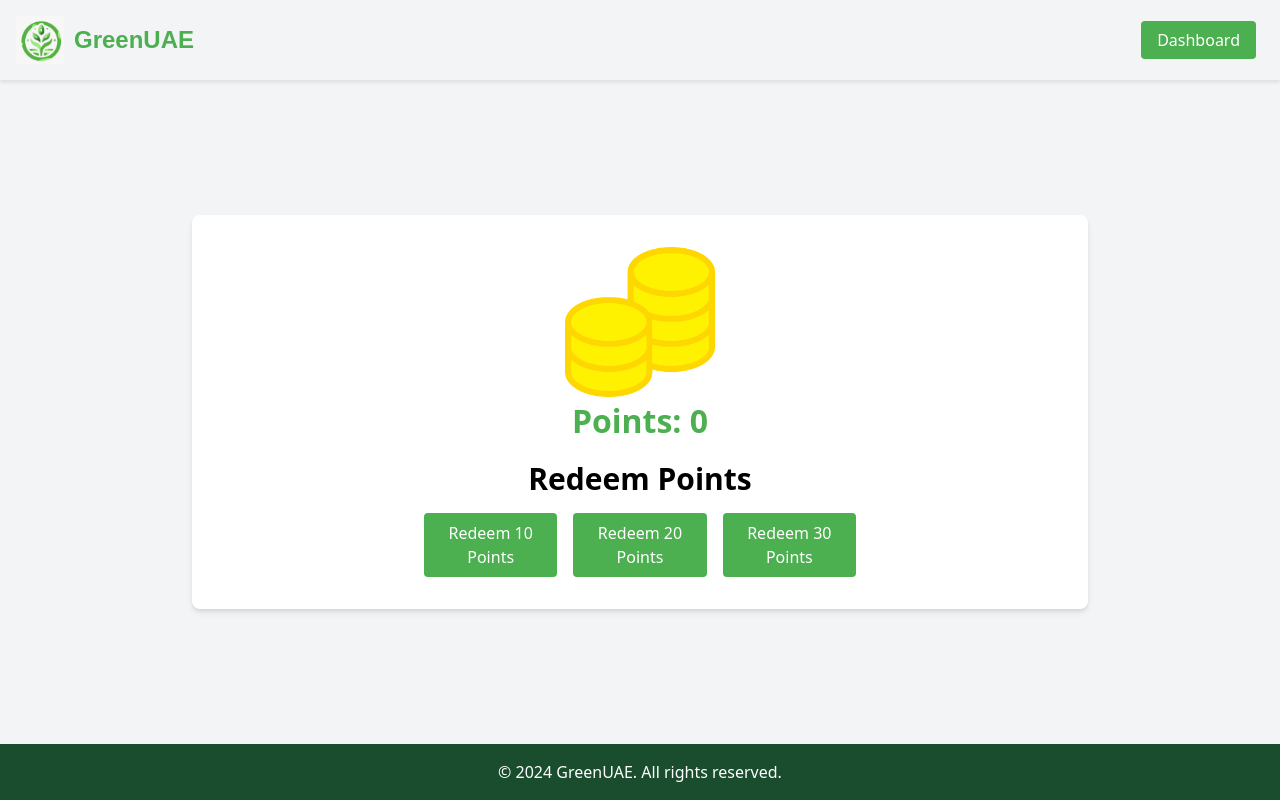
After one commit to ahmadaljaghbeir/GreenUAE, a Spring Boot app: page /points in a window 1280 px wide. The commit adds this page. Run offline with Spring Boot 4, Linux system fonts and the light colour scheme.

Commit message:
New UI updated

```diff
--- a/src/main/java/org/example/greenuae/controller/AppController.java
+++ b/src/main/java/org/example/greenuae/controller/AppController.java
@@ -30,4 +30,14 @@ public class AppController {
     public String uploadPhoto() {
         return "uploadPage";
     }
+
+    @GetMapping(value = "/history")
+    public String history() {
+        return "history";
+    }
+
+    @GetMapping(value = "/points")
+    public String points() {
+        return "points";
+    }
 }
--- a/src/main/resources/application.properties
+++ b/src/main/resources/application.properties
@@ -1,7 +1,7 @@
 spring.application.name=GreenUAE
 spring.datasource.url=jdbc:mysql://localhost:3306/greenUAE?useSSL=false
 spring.datasource.username=root
-spring.datasource.password=121556
+spring.datasource.password=123456
 
 # Hibernate properties
 spring.jpa.properties.hibernate.dialect=org.hibernate.dialect.MySQL8Dialect
--- /dev/null
+++ b/src/main/resources/static/css/pointsStyle.css
@@ -0,0 +1,54 @@
+.container-custom {
+    background-color: #FFFFFF;
+}
+
+.button-custom {
+    background-color: #4CAF50; /* Green button */
+    color: #FFFFFF;
+}
+
+.button-custom:hover {
+    background-color: #45a049;
+}
+
+.button-spacing {
+    margin: 0 0.5rem;
+}
+
+.header {
+    background-color: #f3f4f6;
+    color: #1A4D2E;
+    box-shadow: 0 2px 4px rgba(0, 0, 0, 0.1);
+}
+
+.header h1 {
+    font-family: 'Arial', sans-serif;
+    color: #4CAF50;
+    display: flex;
+    align-items: center;
+}
+
+.header img {
+    max-height: 100px;
+    margin-right: 10px;
+}
+
+.footer {
+    background-color: #1A4D2E;
+    color: #FFFFFF;
+    text-align: center;
+    padding: 1rem;
+    margin-top: auto;
+}
+
+.profile-picture {
+    width: 150px;
+    height: 150px;
+}
+
+.points {
+    font-size: 2rem;
+    font-weight: bold;
+    color: #4CAF50;
+    margin-bottom: 1rem;
+}
--- a/src/main/resources/templates/home.html
+++ b/src/main/resources/templates/home.html
@@ -13,7 +13,10 @@
 <!-- Header -->
 <header class="header w-full py-4">
     <div class="container mx-auto flex justify-between items-center px-4">
-        <h1 class="text-2xl font-bold"><img src="/images/logo.jpg" alt="GreenUAE Logo">GreenUAE</h1>
+        <div class="flex items-center">
+            <img src="/images/logo.jpg" alt="logo" class="h-12 w-12 mr-2">
+            <h1 class="text-2xl font-bold">GreenUAE</h1>
+        </div>
         <nav>
             <a href="/signUp" class="button-custom py-2 px-4 rounded mr-2">Signup</a>
             <a href="/login" class="button-custom py-2 px-4 rounded">Login</a>
--- a/src/main/resources/templates/login.html
+++ b/src/main/resources/templates/login.html
@@ -13,7 +13,10 @@
 <!-- Header -->
 <header class="header w-full py-4">
     <div class="container mx-auto flex justify-between items-center px-4">
-        <h1 class="text-2xl font-bold"><img src="/images/logo.jpg" alt="GreenUAE Logo">GreenUAE</h1>
+        <div class="flex items-center">
+            <img src="/images/logo.jpg" alt="logo" class="h-12 w-12 mr-2">
+            <h1 class="text-2xl font-bold">GreenUAE</h1>
+        </div>
         <nav>
             <a href="/" class="button-custom py-2 px-4 rounded mr-2">Home</a>
         </nav>
--- /dev/null
+++ b/src/main/resources/templates/points.html
@@ -0,0 +1,96 @@
+<!DOCTYPE html>
+<html lang="en">
+
+<head>
+    <meta charset="UTF-8">
+    <meta name="viewport" content="width=device-width, initial-scale=1.0">
+    <title>Points Management</title>
+    <link href="https://cdn.jsdelivr.net/npm/tailwindcss@2.2.19/dist/tailwind.min.css" rel="stylesheet">
+    <link href="/css/pointsStyle.css" rel="stylesheet" >
+</head>
+
+<body class="bg-gray-100 min-h-screen flex flex-col">
+<!-- Header -->
+<header class="header w-full py-4">
+    <div class="container mx-auto flex justify-between items-center px-4">
+        <div class="flex items-center">
+            <img src="/images/logo.jpg" alt="logo" class="h-12 w-12 mr-2">
+            <h1 class="text-2xl font-bold">GreenUAE</h1>
+        </div>
+        <nav>
+            <a href="dashboard" class="button-custom py-2 px-4 rounded mr-2">Dashboard</a>
+        </nav>
+    </div>
+</header>
+
+<!-- Main Content -->
+<main class="flex-grow flex items-center justify-center">
+    <div class="bg-white w-full max-w-4xl shadow-md rounded-lg overflow-hidden flex flex-col items-center p-8">
+        <!-- Profile Picture -->
+        <img src="../images/coins.png" alt="Profile Picture" class="profile-picture">
+
+        <!-- Points Display -->
+        <div class="points" id="pointsDisplay">Points: 0</div>
+
+        <!-- Redeem Section -->
+        <div class="w-full max-w-md">
+            <h2 class="text-3xl font-bold mb-4 text-center">Redeem Points</h2>
+            <div class="flex justify-between">
+                <button class="button-custom button-spacing py-2 px-4 rounded">Redeem 10 Points</button>
+                <button class="button-custom button-spacing py-2 px-4 rounded">Redeem 20 Points</button>
+                <button class="button-custom button-spacing py-2 px-4 rounded">Redeem 30 Points</button>
+            </div>
+        </div>
+    </div>
+</main>
+
+<!-- Footer -->
+<footer class="footer">
+    <p>&copy; 2024 GreenUAE. All rights reserved.</p>
+</footer>
+
+<script>
+    document.addEventListener("DOMContentLoaded", function () {
+        fetch("/getPoints")
+            .then(response => response.json())
+            .then(data => {
+                document.getElementById("pointsDisplay").innerText = `Points: ${data.points}`;
+            })
+            .catch(error => {
+                console.log("Error:", error);
+            });
+    });
+
+    function redeemPoints(points) {
+        fetch("/redeemPoints", {
+            method: "POST",
+            headers: {
+                "Content-Type": "application/json"
+            },
+            body: JSON.stringify({ redeem_points: points })
+        })
+            .then(response => response.json())
+            .then(data => {
+                console.log(data);
+                if (data.success) {
+                    alert("Points redeemed successfully!");
+                    document.getElementById("pointsDisplay").innerText = `Points: ${data.points}`;
+                } else {
+                    alert("Failed to redeem points. Please try again.");
+                }
+            })
+            .catch(error => {
+                console.log("Error:", error);
+            });
+    }
+
+    document.querySelectorAll('.button-custom').forEach(button => {
+        button.addEventListener('click', () => {
+            const points = parseInt(button.innerText.replace('Redeem ', '').replace(' Points', ''));
+            redeemPoints(points);
+        });
+    });
+</script>
+</body>
+
+</html>
--- a/src/main/resources/templates/uploadPage.html
+++ b/src/main/resources/templates/uploadPage.html
@@ -13,7 +13,10 @@
 <!-- Header -->
 <header class="header w-full py-4">
     <div class="container mx-auto flex justify-between items-center px-4">
-        <h1 class="text-2xl font-bold"><img src="/images/logo.jpg" alt="GreenUAE Logo">GreenUAE</h1>
+        <div class="flex items-center">
+            <img src="/images/logo.jpg" alt="logo" class="h-12 w-12 mr-2">
+            <h1 class="text-2xl font-bold">GreenUAE</h1>
+        </div>
         <nav>
             <a href="dashboard" class="button-custom py-2 px-4 rounded mr-2">Dashboard</a>
         </nav>
```
Also changed, not shown: src/main/resources/static/css/historyStyle.css (added, +59 -0 lines), src/main/resources/templates/dashboard.html (+7 -7 lines), src/main/resources/templates/history.html (added, +66 -0 lines), src/main/resources/templates/signUp.html (+5 -2 lines), src/main/resources/static/images/CO.jpg (deleted), src/main/resources/static/images/CO.png (added), src/main/resources/static/images/HIST.png (added), src/main/resources/static/images/Hist.jpg (deleted), src/main/resources/static/images/UPLOAD.jpg (deleted), src/main/resources/static/images/UPLOAD.png (added), src/main/resources/static/images/coins.png (added).
